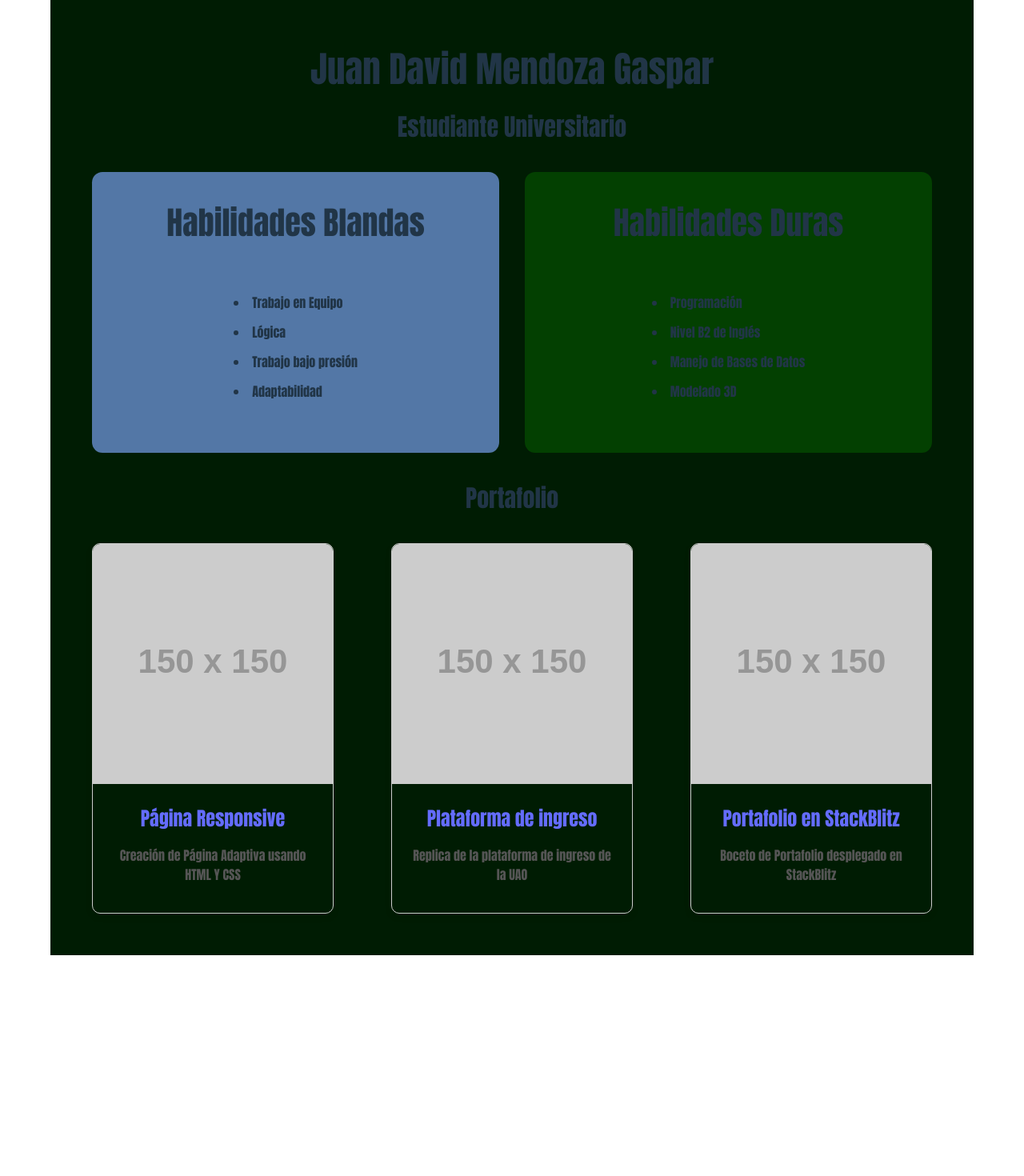
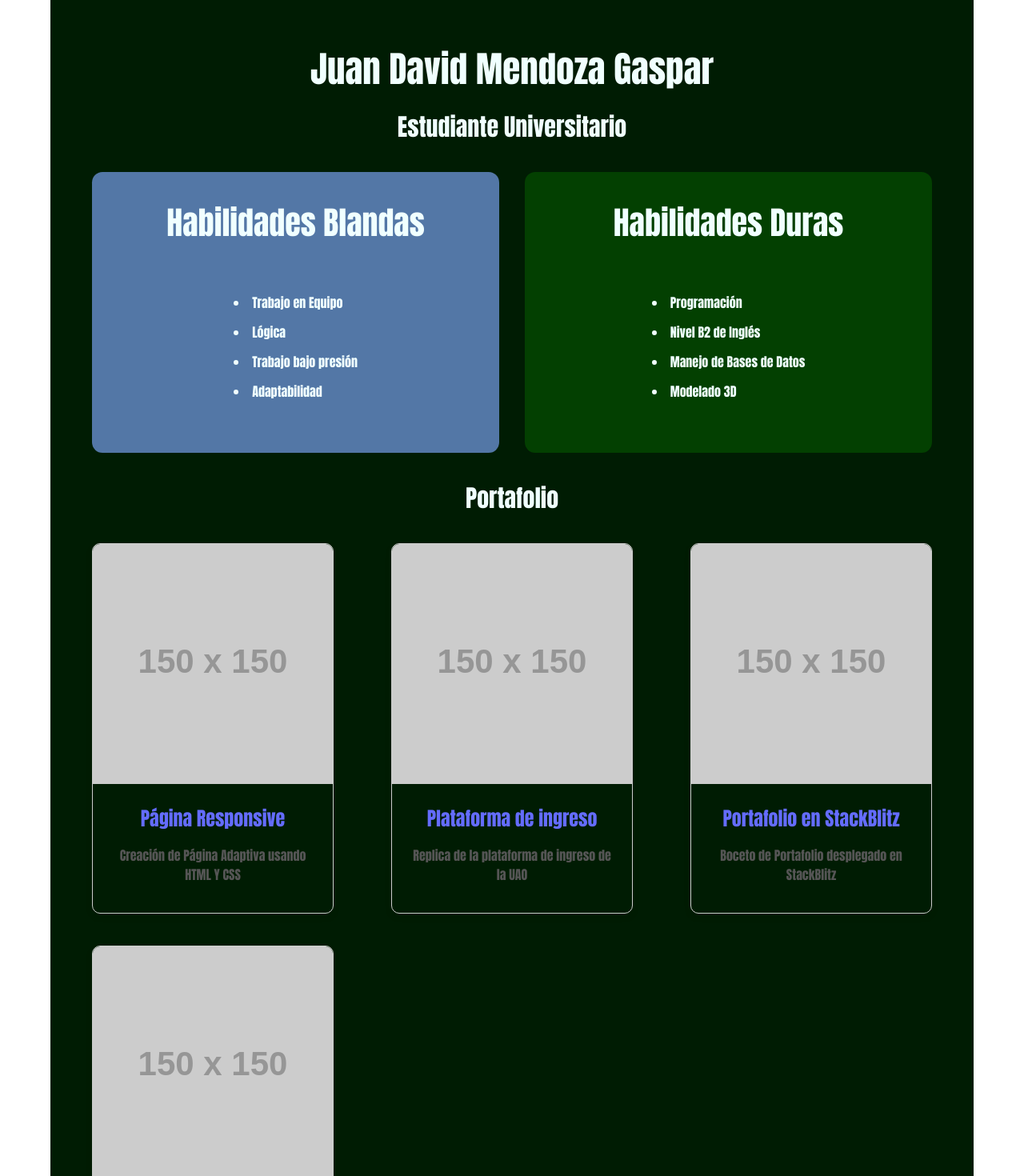
Before and after one commit to Jdda777/Portafolio_Vercel, a React (Vite) app: page / in a window 1280 px wide. Shown: the top 1470 px of the page at 80% size. Before the commit the page ends 1194 px from the top, so only its background shows below. Built offline with nearby package versions, Linux system fonts and the light colour scheme.

Commit message:
Tarjeta de los numeros y correccion del color de la letra

```diff
--- a/src/App.css
+++ b/src/App.css
@@ -10,9 +10,11 @@
 
 .subTitle {
   font-size: 30px;
+  color: azure;
 }
 .mainTitle {
   font-size: 45px !important;
+  color: azure;
 }
 
 .skills-block {
--- a/src/components/Card_list.jsx
+++ b/src/components/Card_list.jsx
@@ -4,6 +4,7 @@ import Card from "./Card";
 
 const Card_list = () => {
   return (
+    <>
       <div className="card-list">
         <Card
           linkUrl={"https://github.com/Jdda777/Responsive.git"}
@@ -18,12 +19,23 @@ const Card_list = () => {
           imageUrl="https://via.placeholder.com/150"
         />
         <Card
-        linkUrl={"https://stackblitz.com/edit/stackblitz-starters-8regsb?file=page2.html"}
+          linkUrl={
+            "https://stackblitz.com/edit/stackblitz-starters-8regsb?file=page2.html"
+          }
           title="Portafolio en StackBlitz"
           content="Boceto de Portafolio desplegado en StackBlitz"
           imageUrl="https://via.placeholder.com/150"
         />
       </div>
+      <div className="card-list">
+        <Card
+          linkUrl={"https://github.com/Jdda777/Js_Basics.git"}
+          title="Número Igual o Mayor"
+          content="La aplicación de logica en funcion flecha esta en la rama main"
+          imageUrl="https://via.placeholder.com/150"
+        />
+      </div>
+    </>
   );
 };
 
--- a/src/components/Skills.css
+++ b/src/components/Skills.css
@@ -14,8 +14,10 @@ ul {
 li {
     margin: 5px 0;
     line-height: 2;
+    color: azure;
 }
 
 .titulo{
     font-size: 40px;
+    color:azure;
 }
```
Lines whose indentation alone changed are shown as unchanged.
